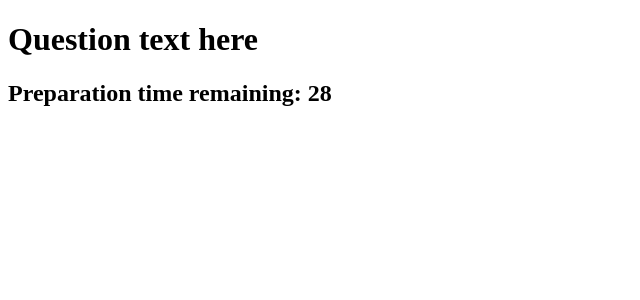
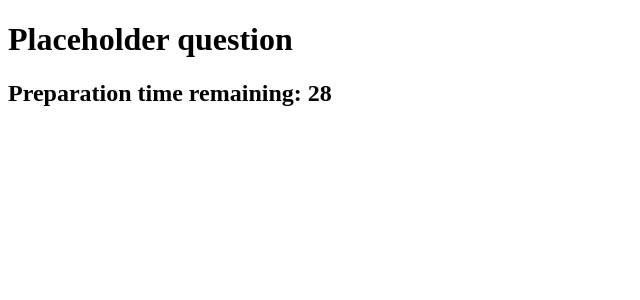
Before and after one commit to hummus-erectus/toeflApp, a React (Vite) app: page / in a window 1280 px wide. Both pictures are taken after a click on the input "Start". Shown: the top 300 px of the page, without its empty margins (0-640 px from the left). Built offline with nearby package versions, Linux system fonts and the light colour scheme.

Commit message:
Before tabs experimentation

```diff
--- a/src/App.jsx
+++ b/src/App.jsx
@@ -13,11 +13,13 @@ function App() {
     }
   )
 
+  const [questionText, setQuestionText] = React.useState("Placeholder question")
+
   const [start, setStart] = React.useState(false)
 
 
   return (
-    <div className="App">
+    <div className="app--container">
       { !start
       ?
       <StartScreen
@@ -25,10 +27,13 @@ function App() {
         setCustomTime={setCustomTime}
         start={start}
         setStart={setStart}
+        questionText={questionText}
+        setQuestionText={setQuestionText}
       />
       :
       <QuestionScreen
         customTime={customTime}
+        questionText={questionText}
       />}
     </div>
   )
--- a/src/Components/QuestionScreen.jsx
+++ b/src/Components/QuestionScreen.jsx
@@ -5,6 +5,7 @@ export default function QuestionScreen (props) {
     const [prepCounter, setPrepCounter] = React.useState(props.customTime.prepTime)
     const [speakCounter, setSpeakCounter] = React.useState(props.customTime.speakTime)
     const [prepTime, setPrepTime] = React.useState(true)
+    const question = props.questionText
 
     React.useEffect(() => {
         prepCounter > 0 && setTimeout(() => setPrepCounter(prepCounter - 1), 1000)
@@ -17,9 +18,6 @@ export default function QuestionScreen (props) {
       }, [prepCounter]
     );
 
-
-
-
     React.useEffect(() => {
         if (!prepTime){
             speakCounter > 0 && setTimeout(() => setSpeakCounter(speakCounter - 1), 1000)
@@ -27,14 +25,23 @@ export default function QuestionScreen (props) {
       }, [prepTime, speakCounter]
     );
 
+    function handleRestartButtonClick(){
+        setSpeakCounter(props.customTime.speakTime)
+    }
+
+
+
     return(
         <div>
-            <h1>Question text here</h1>
+            <h1>{question}</h1>
             {prepTime ?
                 <h2>Preparation time remaining: {prepCounter}</h2>
                 :
                 <h2>Speaking time remaining: {speakCounter}</h2>
             }
+            {speakCounter===0 &&
+                <button onClick={handleRestartButtonClick}>Restart Speaking Timer</button>
+            }
         </div>
     )
 }
--- a/src/Components/StartScreen.jsx
+++ b/src/Components/StartScreen.jsx
@@ -16,7 +16,7 @@ export default function StartScreen(props) {
             <CustomizeForm
                 customTime={props.customTime}
                 setCustomTime={props.setCustomTime}
-                // start={props.setStart}
+                // start={props.Start}
                 setStart={props.setStart}
             />
 
```
